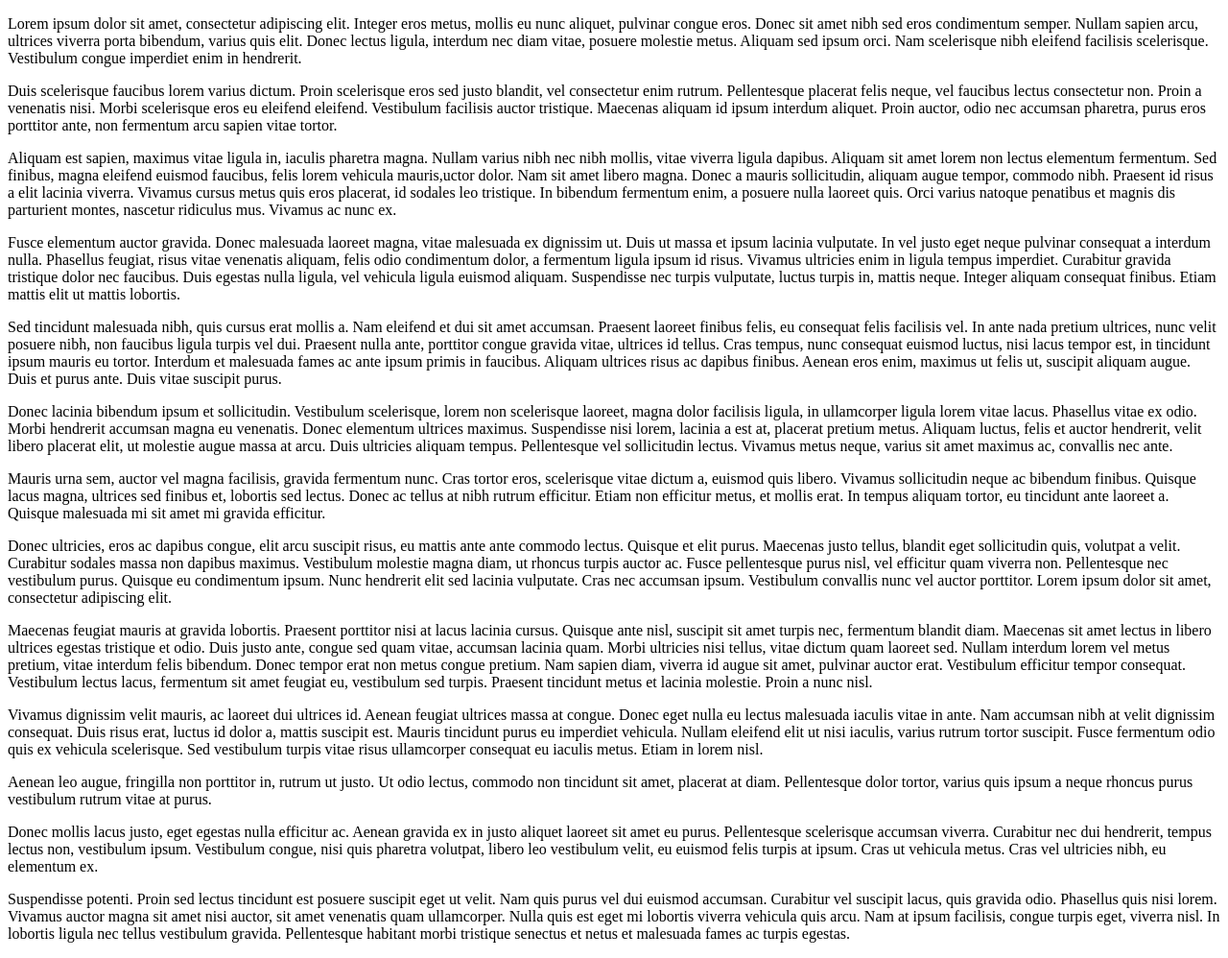
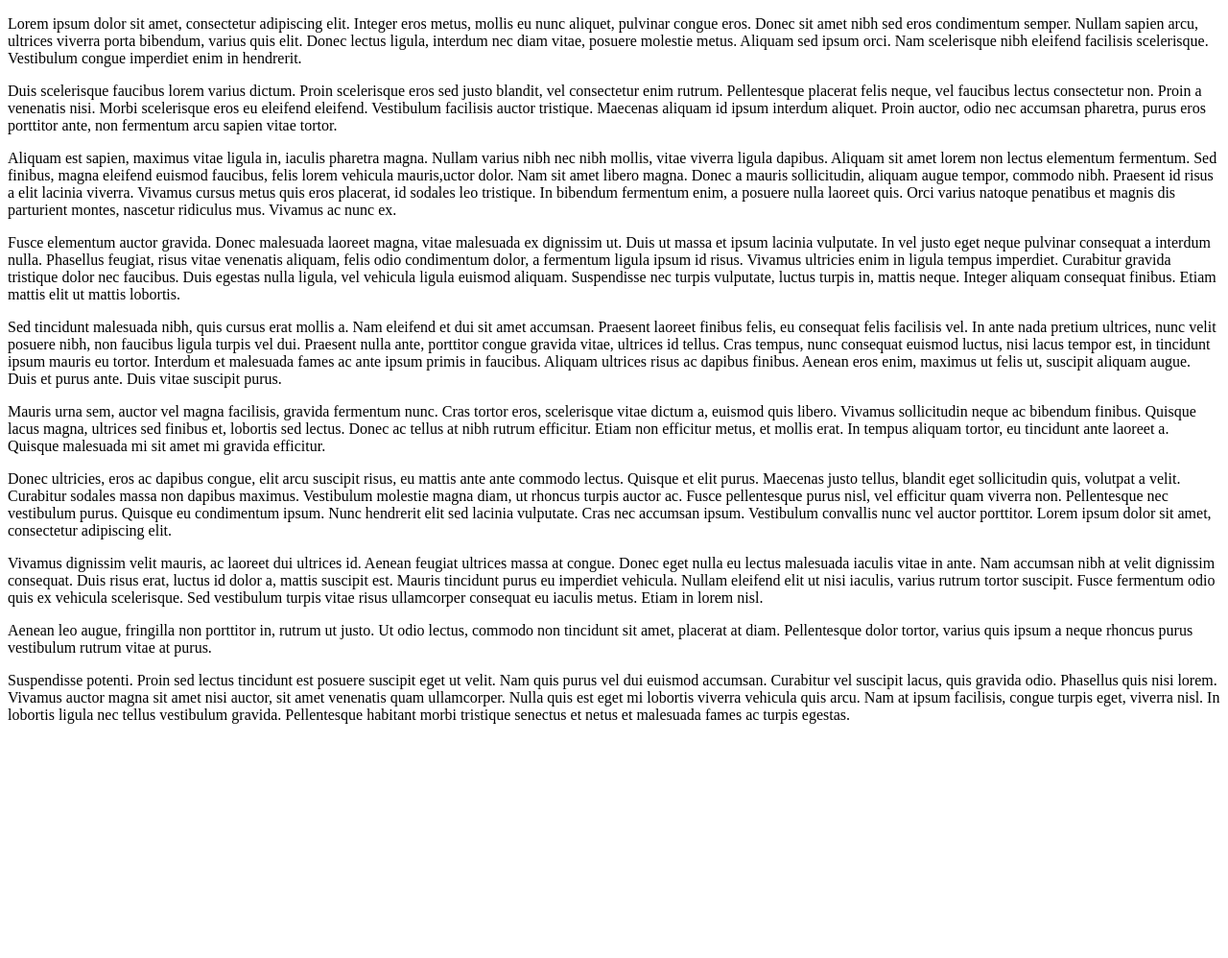
Before and after one commit to vjchaudhari/git_quiz, a plain HTML site: page index.html in a window 1280 px wide. Shown: the whole page at 96% size. After the commit the page ends 800 px from the top, so only its background shows below. Drawn offline with Linux system fonts and the light colour scheme.

Commit message:
Revert "Added some new paragraph"
This reverts commit 2e53b03e7beca48cef7ca5659f66d4d6c41ceef4.

```diff
--- a/index.html
+++ b/index.html
@@ -21,16 +21,10 @@
 			Sed tincidunt malesuada nibh, quis cursus erat mollis a. Nam eleifend et dui sit amet accumsan. Praesent laoreet finibus felis, eu consequat felis facilisis vel. In ante nada pretium ultrices, nunc velit posuere nibh, non faucibus ligula turpis vel dui. Praesent nulla ante, porttitor congue gravida vitae, ultrices id tellus. Cras tempus, nunc consequat euismod luctus, nisi lacus tempor est, in tincidunt ipsum mauris eu tortor. Interdum et malesuada fames ac ante ipsum primis in faucibus. Aliquam ultrices risus ac dapibus finibus. Aenean eros enim, maximus ut felis ut, suscipit aliquam augue. Duis et purus ante. Duis vitae suscipit purus.
 		</p>
 		<p>
-			Donec lacinia bibendum ipsum et sollicitudin. Vestibulum scelerisque, lorem non scelerisque laoreet, magna dolor facilisis ligula, in ullamcorper ligula lorem vitae lacus. Phasellus vitae ex odio. Morbi hendrerit accumsan magna eu venenatis. Donec elementum ultrices maximus. Suspendisse nisi lorem, lacinia a est at, placerat pretium metus. Aliquam luctus, felis et auctor hendrerit, velit libero placerat elit, ut molestie augue massa at arcu. Duis ultricies aliquam tempus. Pellentesque vel sollicitudin lectus. Vivamus metus neque, varius sit amet maximus ac, convallis nec ante.
-		</p>
-		<p>
 			Mauris urna sem, auctor vel magna facilisis, gravida fermentum nunc. Cras tortor eros, scelerisque vitae dictum a, euismod quis libero. Vivamus sollicitudin neque ac bibendum finibus. Quisque lacus magna, ultrices sed finibus et, lobortis sed lectus. Donec ac tellus at nibh rutrum efficitur. Etiam non efficitur metus, et mollis erat. In tempus aliquam tortor, eu tincidunt ante laoreet a. Quisque malesuada mi sit amet mi gravida efficitur.
 		</p>
 		<p>
 			Donec ultricies, eros ac dapibus congue, elit arcu suscipit risus, eu mattis ante ante commodo lectus. Quisque et elit purus. Maecenas justo tellus, blandit eget sollicitudin quis, volutpat a velit. Curabitur sodales massa non dapibus maximus. Vestibulum molestie magna diam, ut rhoncus turpis auctor ac. Fusce pellentesque purus nisl, vel efficitur quam viverra non. Pellentesque nec vestibulum purus. Quisque eu condimentum ipsum. Nunc hendrerit elit sed lacinia vulputate. Cras nec accumsan ipsum. Vestibulum convallis nunc vel auctor porttitor. Lorem ipsum dolor sit amet, consectetur adipiscing elit.
-		</p>
-		<p>
-			Maecenas feugiat mauris at gravida lobortis. Praesent porttitor nisi at lacus lacinia cursus. Quisque ante nisl, suscipit sit amet turpis nec, fermentum blandit diam. Maecenas sit amet lectus in libero ultrices egestas tristique et odio. Duis justo ante, congue sed quam vitae, accumsan lacinia quam. Morbi ultricies nisi tellus, vitae dictum quam laoreet sed. Nullam interdum lorem vel metus pretium, vitae interdum felis bibendum. Donec tempor erat non metus congue pretium. Nam sapien diam, viverra id augue sit amet, pulvinar auctor erat. Vestibulum efficitur tempor consequat. Vestibulum lectus lacus, fermentum sit amet feugiat eu, vestibulum sed turpis. Praesent tincidunt metus et lacinia molestie. Proin a nunc nisl.
 		</p>
 		<p>
 			Vivamus dignissim velit mauris, ac laoreet dui ultrices id. Aenean feugiat ultrices massa at congue. Donec eget nulla eu lectus malesuada iaculis vitae in ante. Nam accumsan nibh at velit dignissim consequat. Duis risus erat, luctus id dolor a, mattis suscipit est. Mauris tincidunt purus eu imperdiet vehicula. Nullam eleifend elit ut nisi iaculis, varius rutrum tortor suscipit. Fusce fermentum odio quis ex vehicula scelerisque. Sed vestibulum turpis vitae risus ullamcorper consequat eu iaculis metus. Etiam in lorem nisl.
@@ -39,9 +33,6 @@
 			Aenean leo augue, fringilla non porttitor in, rutrum ut justo. Ut odio lectus, commodo non tincidunt sit amet, placerat at diam. Pellentesque dolor tortor, varius quis ipsum  a neque rhoncus purus vestibulum rutrum vitae at purus.
 		</p>
 		<p>
-			Donec mollis lacus justo, eget egestas nulla efficitur ac. Aenean gravida ex in justo aliquet laoreet sit amet eu purus. Pellentesque scelerisque accumsan viverra. Curabitur nec dui hendrerit, tempus lectus non, vestibulum ipsum. Vestibulum congue, nisi quis pharetra volutpat, libero leo vestibulum velit, eu euismod felis turpis at ipsum. Cras ut vehicula metus. Cras vel ultricies nibh, eu elementum ex.
-		</p>
-		<p>
 			Suspendisse potenti. Proin sed lectus tincidunt est posuere suscipit eget ut velit. Nam quis purus vel dui euismod accumsan. Curabitur vel suscipit lacus, quis gravida odio. Phasellus quis nisi lorem. Vivamus auctor magna sit amet nisi auctor, sit amet venenatis quam ullamcorper. Nulla quis est eget mi lobortis viverra vehicula quis arcu. Nam at ipsum facilisis, congue turpis eget, viverra nisl. In lobortis ligula nec tellus vestibulum gravida. Pellentesque habitant morbi tristique senectus et netus et malesuada fames ac turpis egestas.
 		</p>
 	</div>
```
